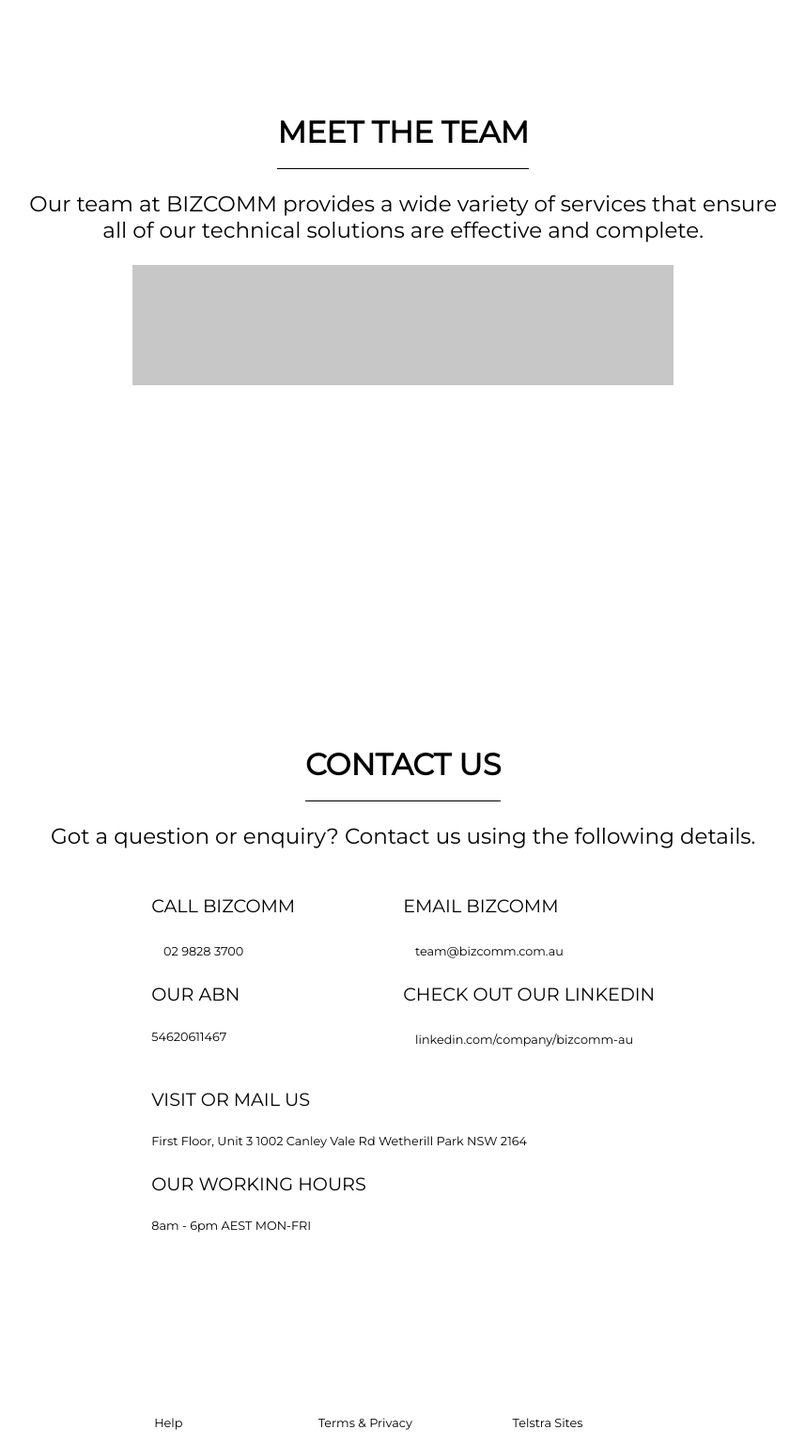
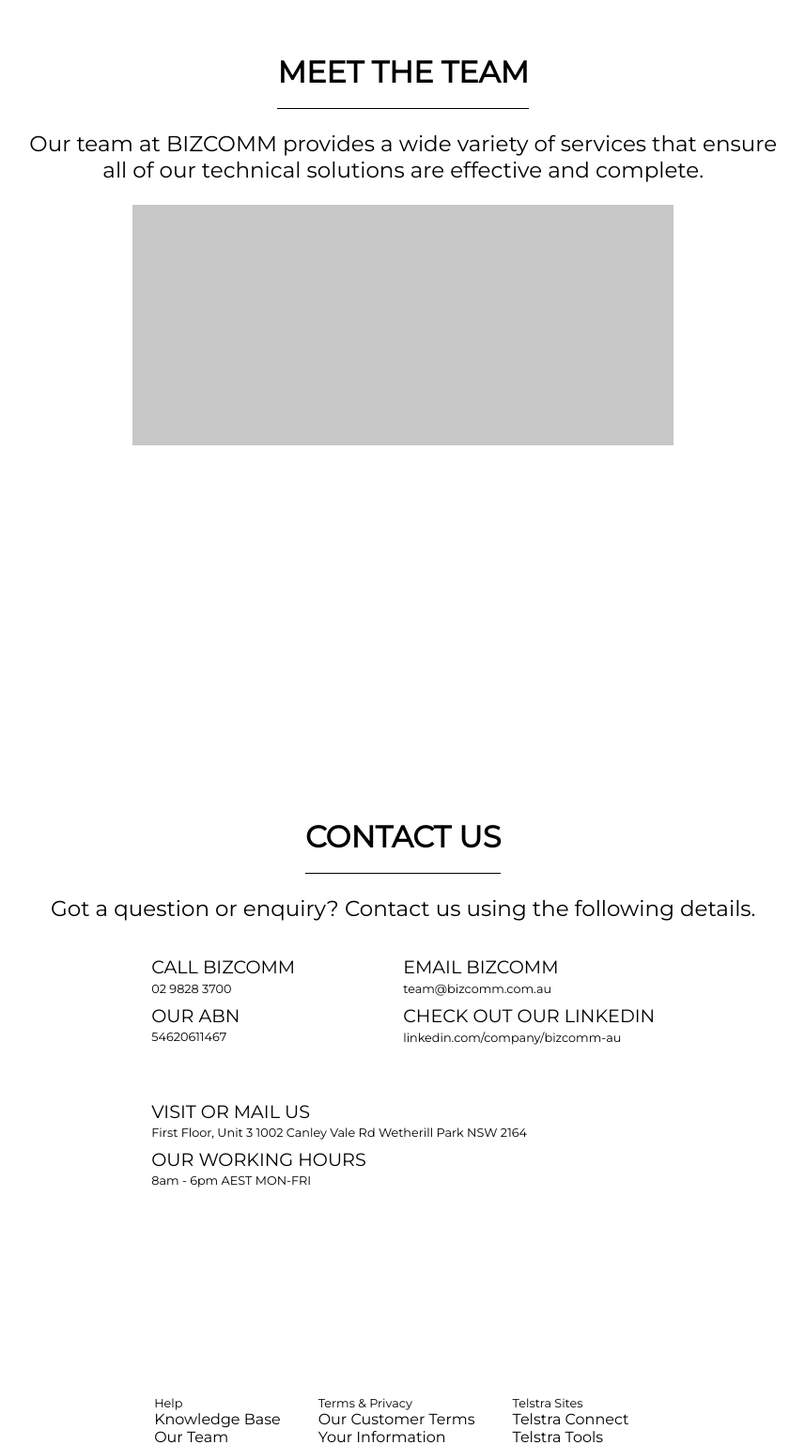
Before and after one commit to BIZCOMM/BIZCOMM-Website, a PHP site: page / in a window 1280 px wide. Shown: the part 3680-5218 px from the top of the page at 94% size, without its empty margins (206-1063 px from the left). Run offline with PHP 8.4, Linux system fonts and the light colour scheme; some libraries are stand-ins or nearby versions.

Commit message:
Fixed the formatting of the our team section

```diff
--- a/BIZCOMM Website/assets/style.css
+++ b/BIZCOMM Website/assets/style.css
@@ -79,11 +79,16 @@
     font-size: 1.5vw;
     font-weight: 400;
     text-align: left;
+    line-height: 2vw;
+    margin: 0 auto;
+    margin-top: 1vw;
+    margin-bottom: 0.5vw;
 }
 
 h5 {
     font-size: 1.0vw;
     font-weight: 300;
+    margin: 0 auto;
 }
 
 p {
@@ -359,6 +364,7 @@
     display: flex;
     flex-direction: row;
     justify-content: center;
+    flex-wrap: wrap;
     max-width: 45vw;
     max-height: 21vw;
 }
@@ -385,6 +391,11 @@
     grid-template-rows: 1fr 1fr;
     gap: 0px 0px;
     grid-template-areas: "TopLeft TopRight" "Bottom Bottom";
+    line-height: 0.5vw;
+}
+
+.contact-link:link {
+    margin: 0;
 }
 
 #phone-abn {
@@ -397,25 +408,26 @@
     text-align: left;
 }
 
-#details-container a:link{
+#details-container a:link {
     color: #000000;
 }
 
-#details-container a:hover{
+#details-container a:hover {
     color: #727272;
 }
 
-#details-container a:visited{
+#details-container a:visited {
     color: #000000;
 }
 
-#details-container a:active{
+#details-container a:active {
     color: #000000;
 }
 
 #address-hours {
     grid-area: Bottom;
     text-align: left;
+    margin-top: 2vw;
 }
 
 #links {
@@ -424,24 +436,23 @@
     justify-content: center;
 }
 
-
-#footer a:hover{
+#footer a:hover {
     color: #4e4e4e;
 }
 
-#help-links{
+#help-links {
     padding: 20px;
 }
 
-#terms-privacy-links{
+#terms-privacy-links {
     padding: 20px;
 }
 
-#telstra-links{
+#telstra-links {
     padding: 20px;
 }
 
-#copyright{
+#copyright {
     display: flex;
     justify-content: center;
 }
--- a/BIZCOMM Website/index.html
+++ b/BIZCOMM Website/index.html
@@ -3,7 +3,7 @@
 <head>
 
     <meta charset="UTF-8">
-    <title>Bizcomm</title>
+    <title>BIZCOMM</title>
     <meta name="viewport" content="width=device-width, initial-scale=1.0">
     <link href='https://fonts.googleapis.com/css?family=Montserrat' rel='stylesheet'>
     <link rel="stylesheet" href="assets/style.css" type="text/css">
@@ -232,7 +232,7 @@
 
                     <h4>CALL BIZCOMM</h4>
 
-                    <a href = "tel:(02)(98283700)">02 9828 3700</a>
+                    <a class="contact-link" href="tel:(02)(98283700)">02 9828 3700</a>
 
                     <h4>OUR ABN</h4>
 
@@ -244,11 +244,11 @@
 
                     <h4>EMAIL BIZCOMM</h4>
 
-                    <a href="mailto: team@bizcomm.com.au">team@bizcomm.com.au</a>
+                    <a class="contact-link" href="mailto: team@bizcomm.com.au">team@bizcomm.com.au</a>
 
                     <h4>CHECK OUT OUR LINKEDIN</h4>
 
-                    <a href = "https://linkedin.com/company/bizcomm-au" target="_blank" rel="noopener noreferrer">linkedin.com/company/bizcomm-au</a>
+                    <a class="contact-link" href="https://linkedin.com/company/bizcomm-au" target="_blank" rel="noopener noreferrer">linkedin.com/company/bizcomm-au</a>
 
                 </div>
 
```
Also changed, not shown: BIZCOMM Website/assets/index.js (added).
